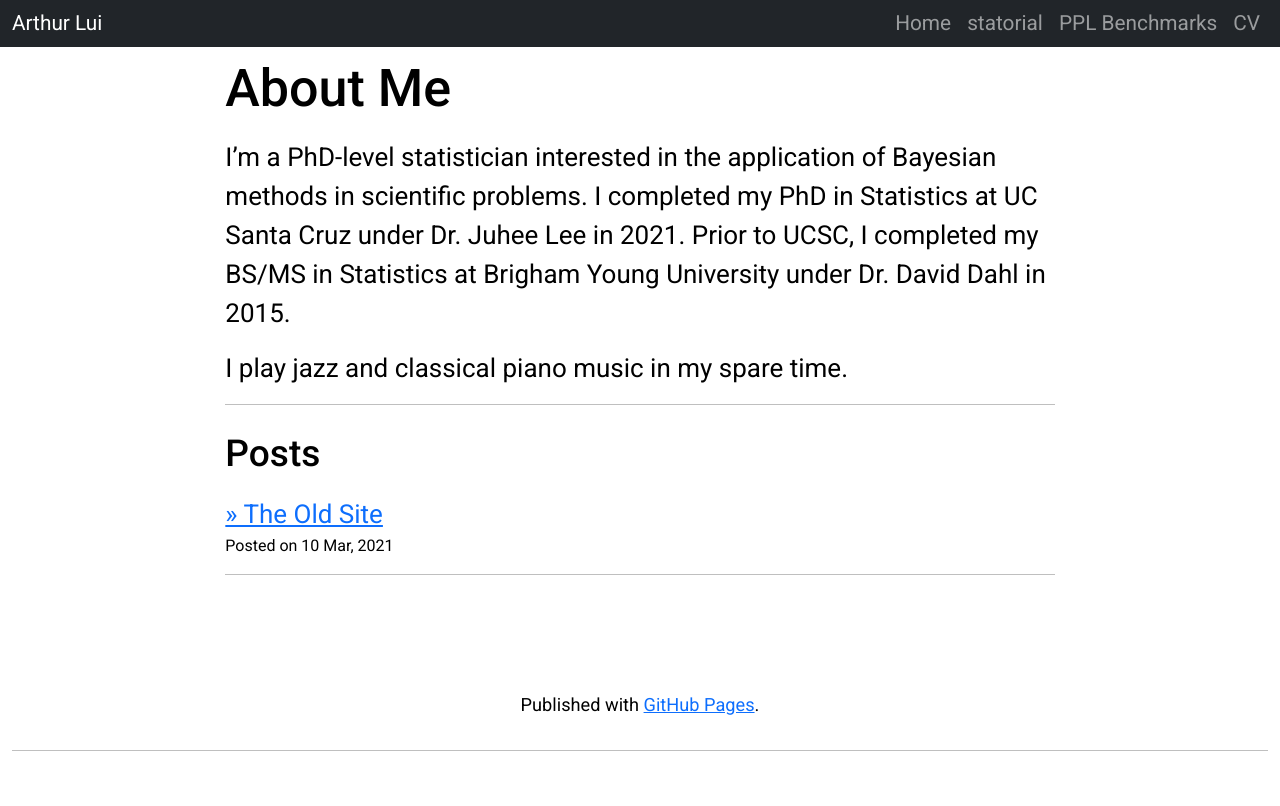
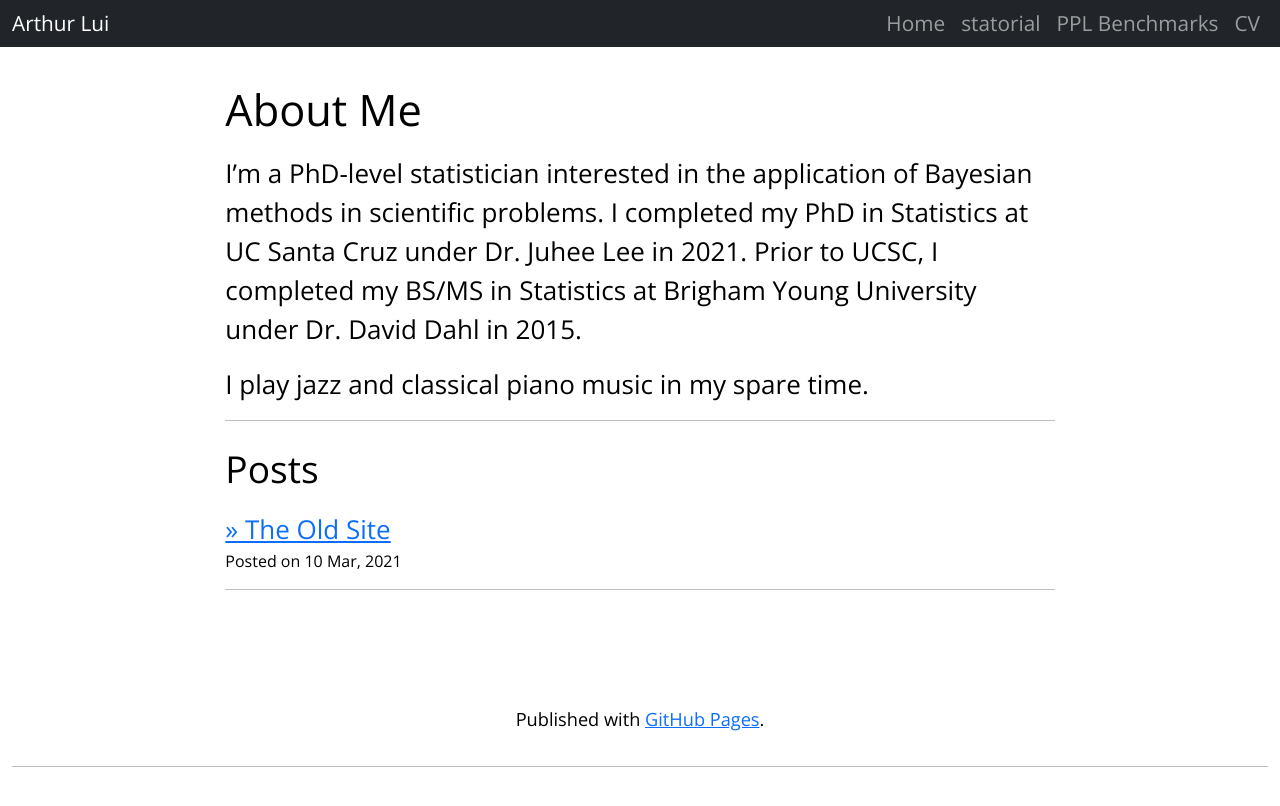
Before and after one commit to luiarthur/luiarthur.github.io, a Jekyll site: the page built from docs/index.md, in a window 1280 px wide. Shown: the top 806 px of the page. Built offline with Jekyll 4.4.1, drawn with Linux system fonts in a browser that asks for light colours; nearby versions of some CDN libraries; comment, search, counter and statistics services are not loaded; our own code applies the rules of GitHub Pages for plain Markdown files.

Commit message:
updated fonts

```diff
--- a/docs/assets/css/custom.css
+++ b/docs/assets/css/custom.css
@@ -1,18 +1,20 @@
 :root {
-  --main-font-family: 'Roboto', sans-serif;
-  --main-font-weight: 400;
-  --main-bold-font-weight: 500;
+  --main-font-family: 'Open Sans', sans-serif;
+  --main-font-weight: 300;
+  --main-bold-font-weight: 400;
   --main-font-size: 26px;
 }
 div#disqus_thread {
   margin-top: 100px;
 }
 /* font stuff */
-body, h1, h2, h3, h4, h5, h6 {
-  font-family: 'Roboto', sans-serif;
+body {
+  font-family: var(--main-font-family);
   color: black;
 }
 h1, h2, h3, h4, h5, h6 {
+  color: black;
+  font-family: var(--main-font-family);
   font-weight: var(--main-bold-font-weight);
   padding-bottom: calc(var(--main-font-size) * 0.4);
   padding-top: calc(var(--main-font-size) * 0.4);
--- a/docs/assets/css/katex-custom.css
+++ b/docs/assets/css/katex-custom.css
@@ -9,7 +9,7 @@
 }
 .katex .base, .katex .mathnormal {
   font-family: var(--main-font-family);
-  font-weight: var(--main-font-weight;);
+  font-weight: var(--main-font-weight);
 }
 .katex .accent-body .mord, .katex .mrel, .katex .mbin, .katex .mopen,
 .katex .mclose {
--- a/docs/assets/css/main.css
+++ b/docs/assets/css/main.css
@@ -1,5 +1,5 @@
 /* Google fonts */
-@import url("https://fonts.googleapis.com/css2?family=Roboto:ital,wght@0,100;0,300;0,400;0,500;1,100;1,300;1,400;1,500&display=swap");
+@import url('https://fonts.googleapis.com/css2?family=Open+Sans:ital,wght@0,300;0,400;1,300;1,400&display=swap');
 
 /* Bootstrap */
 @import url("https://cdn.jsdelivr.net/npm/bootstrap@5.0.0-beta2/dist/css/bootstrap.min.css");
--- a/docs/assets/css/navbar-custom.css
+++ b/docs/assets/css/navbar-custom.css
@@ -1,5 +1,6 @@
 .navbar-custom {
   padding: 0;
+  margin-bottom: calc(var(--main-font-size) * 1);
 }
 .navbar-custom .navbar-toggler { border: 0; }
 .navbar-custom .navbar-toggler:focus,
--- a/docs/index.md
+++ b/docs/index.md
@@ -2,7 +2,7 @@
 layout: page
 ---
 
-# About Me
+## About Me
 
 I'm a PhD-level statistician interested in the application of Bayesian methods
 in scientific problems. I completed my PhD in Statistics at UC Santa Cruz under
@@ -12,6 +12,7 @@ Brigham Young University under Dr. David Dahl in 2015.
 I play jazz and classical piano music in my spare time.
 
 <hr>
+
 
 ### Posts
 {% for post in site.posts %}
```
Also changed, not shown: docs/math.md (added, +23 -0 lines).
